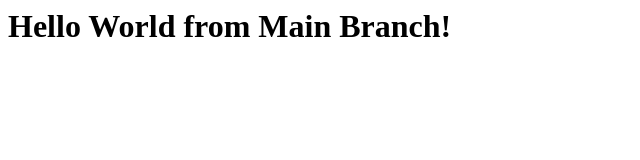
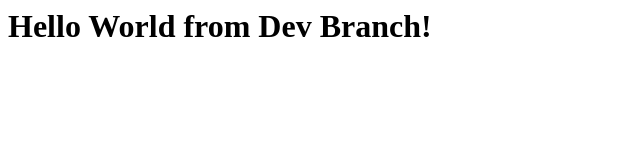
Before and after one commit to AdityaApte145/InterfaceCloud-Demo, a plain HTML site: page index.html in a window 1280 px wide. Shown: the whole page, without its empty margins (0-640 px from the left). Drawn offline with Linux system fonts and the light colour scheme.

Commit message:
First Commit from Dev

```diff
--- a/index.html
+++ b/index.html
@@ -3,6 +3,6 @@
 		<title>My First Webpage</title>
 	</head>
 	<body>
-		<h1>Hello World from Main Branch!</h1>
+		<h1>Hello World from Dev Branch!</h1>
 	</body>
 </html>
```
